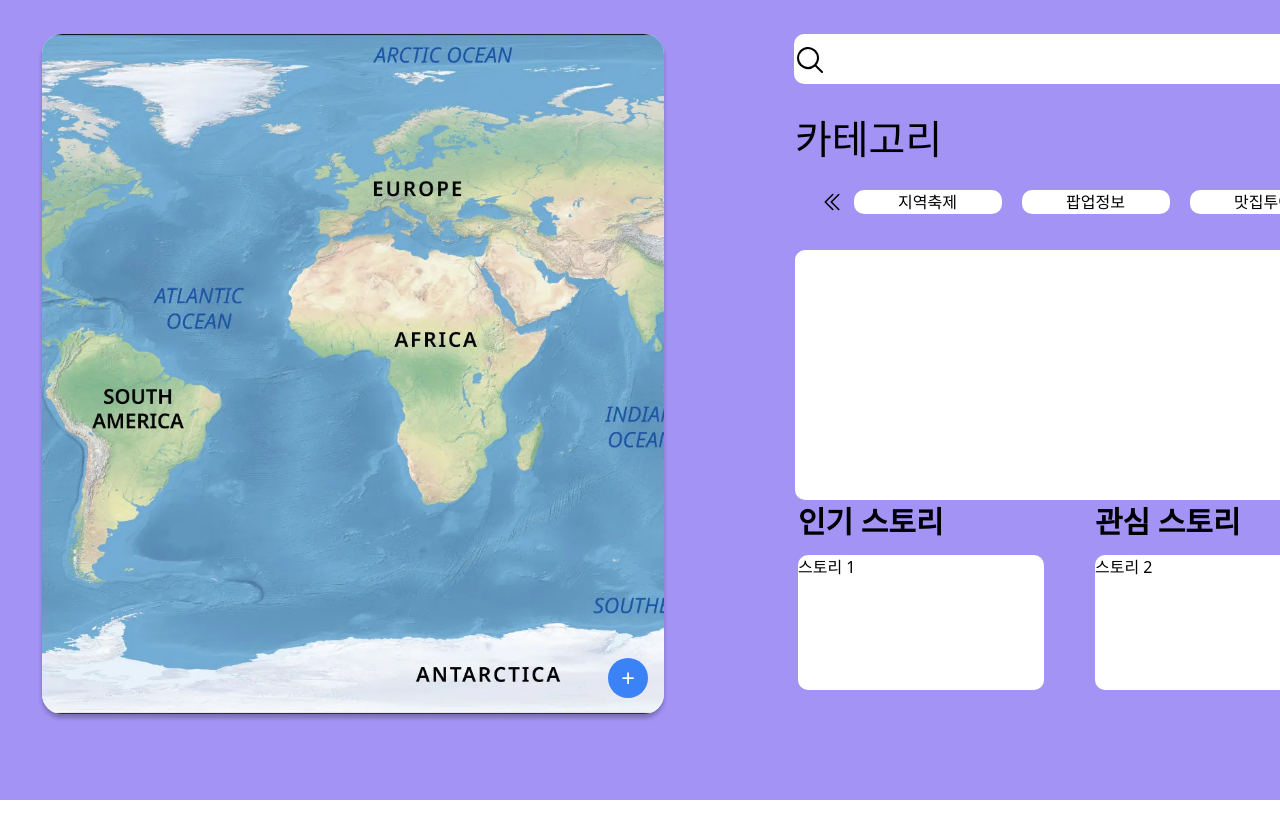
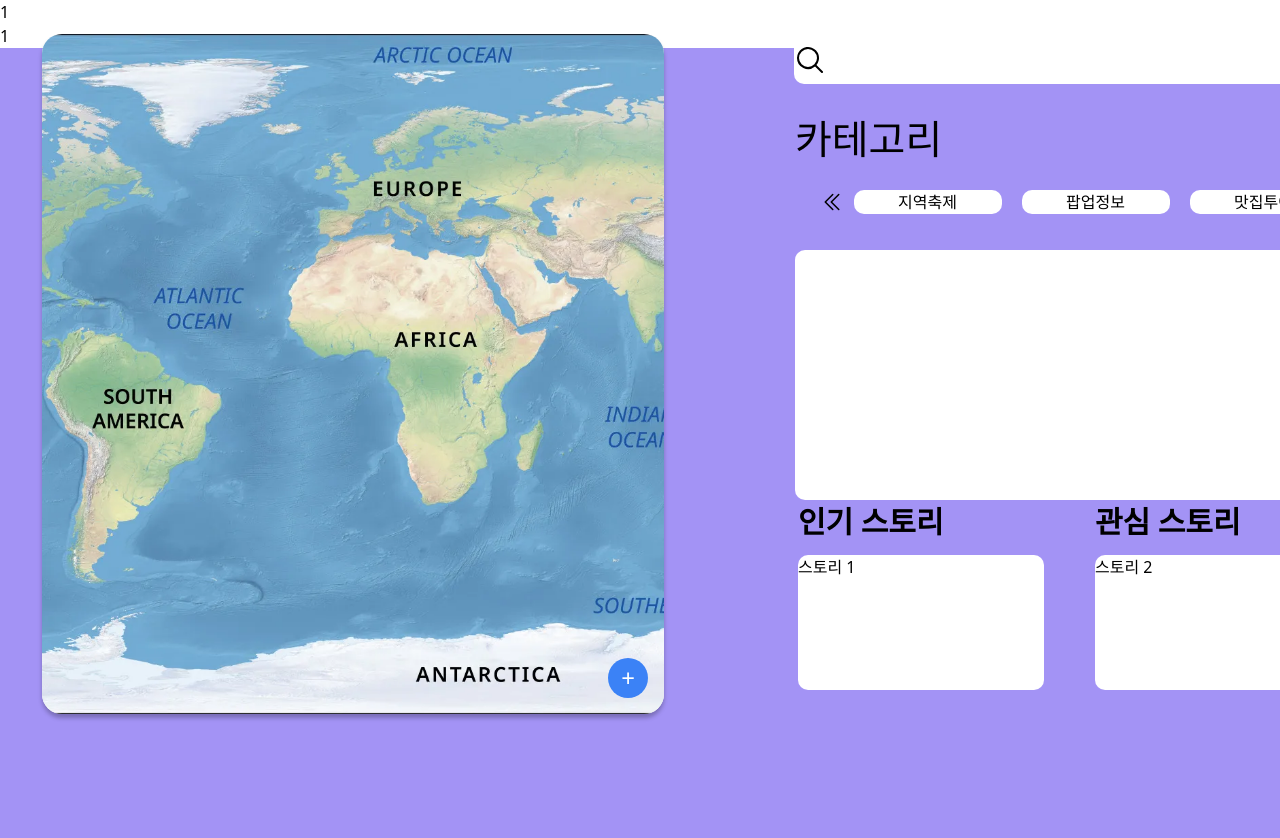
Before and after one commit to Codgm/PinAD_TedinIT, a Next.js app: page /homepage in a window 1280 px wide. Shown: the top 838 px of the page. Before the commit the page ends 800 px from the top, so only its background shows below. Built offline with nearby package versions, Linux system fonts and the light colour scheme.

Commit message:
feat - nav바 제작중

```diff
--- /dev/null
+++ b/src/app/components/nav.js
@@ -0,0 +1,12 @@
+
+
+ export default function Navbar() {
+  return (
+    <div>
+        1
+        <div>
+            1
+        </div>
+    </div>
+  )
+}
--- a/src/app/homepage/layout.js
+++ b/src/app/homepage/layout.js
@@ -1,9 +1,11 @@
+import Navbar from "../components/nav";
 
 
 export default function Layout({ children }) {
   return (
     <html>
       <body leftmargin="0"  topmargin="0" className="mx-auto min-h-screen items-center justify-center">
+          <Navbar/>
           {children}
       </body>
     </html>
```
